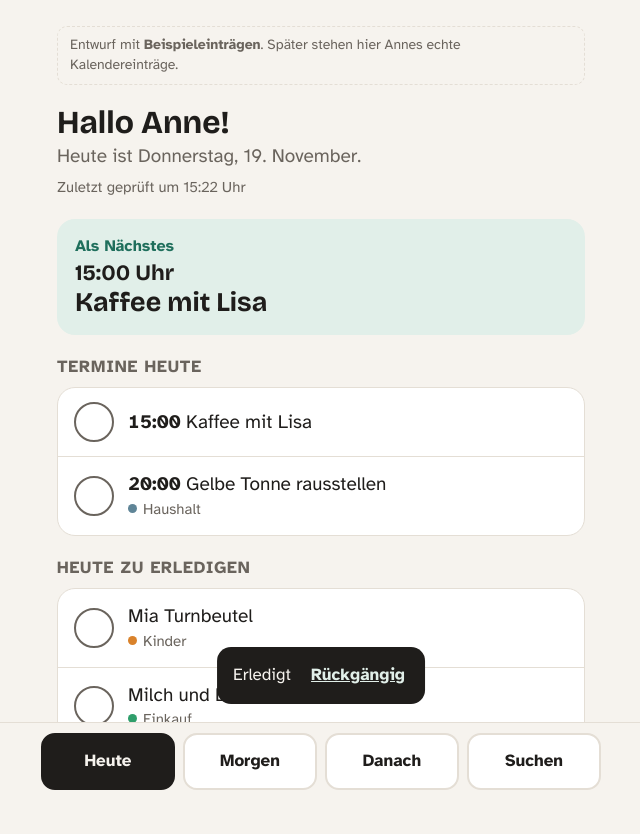
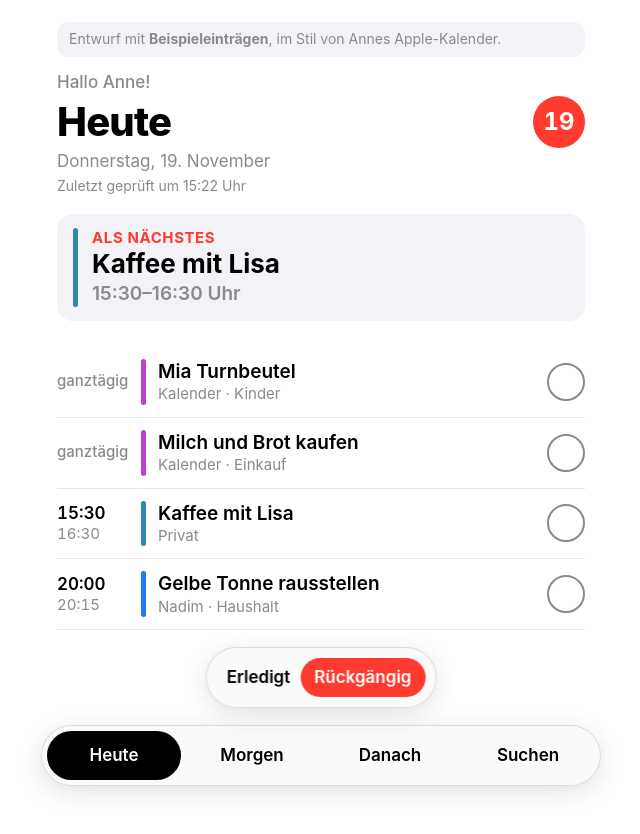
Before and after one commit to nadimalfutaih-stack/Anne-App, a plain HTML site: page prototyp/index.html in a window 1280 px wide. Shown: the whole page, without its empty margins (319-959 px from the left). After the commit the page ends 800 px from the top, so only its background shows below. Drawn offline with nearby package versions, Linux system fonts and the light colour scheme.

Commit message:
Restyle "Mein Tag" to match the Apple Calendar look
System font, large bold title with red day circle, calendar colours
as row stripes, time column on the left, pill-shaped bottom bar.

Co-Authored-By: Claude Opus 5.5 <noreply@anthropic.com>
Claude-Session: https://claude.ai/code/session_01Rih5LHBsjvco9ywJgwbtCb

```diff
--- a/prototyp/index.html
+++ b/prototyp/index.html
@@ -1,64 +1,74 @@
 <title>Mein Tag</title>
 <meta name="claude:viewport-fit-sides" content="cover">
-<link rel="stylesheet" href="https://fonts.googleapis.com/css2?family=Atkinson+Hyperlegible:wght@400;700&family=Bricolage+Grotesque:opsz,wght@12..96,700&display=swap">
 <style>
-/* Layout: ein Zettel. Oben "Als Nächstes", darunter der Tag, unten vier große Tasten. Große Schrift, ausgeschriebene Wörter. */
+/* Layout: wie Annes Apple-Kalender – großer fetter Titel mit rotem Tageskreis, Liste mit Uhrzeit links und Kalenderfarbe als Streifen, Pillen-Knöpfe unten. Nur größer. */
 :root{
-  --bg:#f6f3ee; --paper:#ffffff; --fg:#1f1d1b; --muted:#6a645d; --line:#e4ded5;
-  --accent:#1f6f5c; --accent-soft:#e1efe9; --warn:#a8461f; --warn-soft:#f7e6dd;
-  --display:"Bricolage Grotesque", "Segoe UI", system-ui, sans-serif;
-  --body:"Atkinson Hyperlegible", system-ui, -apple-system, sans-serif;
+  --bg:#ffffff; --fg:#000000; --muted:#8a8a8e; --line:#e5e5ea; --fill:#f2f2f7;
+  --red:#ff3b30; --glass:rgba(249,249,251,.82); --glass-line:rgba(0,0,0,.12);
+  --cal-kalender:#c03fd0; --cal-privat:#2c8bab; --cal-arbeit:#e0782a; --cal-nadim:#1f7cf0;
+  --font:-apple-system, BlinkMacSystemFont, "SF Pro Text", "Helvetica Neue", "Segoe UI", system-ui, sans-serif;
+  --font-display:-apple-system, BlinkMacSystemFont, "SF Pro Display", "Helvetica Neue", "Segoe UI", system-ui, sans-serif;
 }
 @media (prefers-color-scheme: dark){:root:not([data-theme="light"]){
-  --bg:#171614; --paper:#22201d; --fg:#f2eee8; --muted:#b1a99f; --line:#38342f;
-  --accent:#6fc7ad; --accent-soft:#1d3530; --warn:#f2a07c; --warn-soft:#3b261c; color-scheme:dark}}
+  --bg:#000000; --fg:#ffffff; --muted:#98989f; --line:#2c2c2e; --fill:#1c1c1e;
+  --red:#ff453a; --glass:rgba(30,30,32,.8); --glass-line:rgba(255,255,255,.14);
+  --cal-kalender:#d86ae6; --cal-privat:#4fb0d0; --cal-arbeit:#f0954d; --cal-nadim:#4a9bff; color-scheme:dark}}
 :root[data-theme="dark"]{
-  --bg:#171614; --paper:#22201d; --fg:#f2eee8; --muted:#b1a99f; --line:#38342f;
-  --accent:#6fc7ad; --accent-soft:#1d3530; --warn:#f2a07c; --warn-soft:#3b261c; color-scheme:dark}
+  --bg:#000000; --fg:#ffffff; --muted:#98989f; --line:#2c2c2e; --fill:#1c1c1e;
+  --red:#ff453a; --glass:rgba(30,30,32,.8); --glass-line:rgba(255,255,255,.14);
+  --cal-kalender:#d86ae6; --cal-privat:#4fb0d0; --cal-arbeit:#f0954d; --cal-nadim:#4a9bff; color-scheme:dark}
 *{box-sizing:border-box}
-body{background:var(--bg);color:var(--fg);font-family:var(--body);font-size:19px;line-height:1.45}
-.wrap{max-width:560px;margin:0 auto;padding-block:18px 150px;padding-left:max(16px,env(safe-area-inset-left,0px));padding-right:max(16px,env(safe-area-inset-right,0px));display:grid;gap:20px}
-.demo{font-size:14px;color:var(--muted);border:1px dashed var(--line);border-radius:10px;padding:8px 12px}
-h1{font-family:var(--display);font-size:32px;line-height:1.15;margin:0;text-wrap:balance}
-.date{margin:2px 0 0;color:var(--muted)}
-.checked{font-size:15px;color:var(--muted);margin-top:6px}
-.next{background:var(--accent-soft);border-radius:18px;padding:16px 18px}
-.next .lbl{font-size:16px;font-weight:700;color:var(--accent)}
-.next .what{font-family:var(--display);font-size:27px;line-height:1.2;margin-top:2px}
-.next .time{font-size:22px;font-weight:700}
-h2{font-size:17px;font-weight:700;letter-spacing:.05em;text-transform:uppercase;color:var(--muted);margin:0 0 8px}
-.list{list-style:none;margin:0;padding:0;background:var(--paper);border:1px solid var(--line);border-radius:18px}
-.row{display:grid;grid-template-columns:auto 1fr;gap:14px;align-items:center;padding:14px 16px;border-top:1px solid var(--line)}
-.row:first-child{border-top:0}
-.row .tm{font-weight:700;font-variant-numeric:tabular-nums;min-width:58px}
-.row .t{min-width:0;overflow-wrap:anywhere}
-.hint{display:block;font-size:15px;color:var(--muted)}
-.hint i{display:inline-block;width:9px;height:9px;border-radius:50%;margin-right:6px;vertical-align:1px}
-.tick{width:40px;height:40px;border-radius:50%;border:2.5px solid var(--muted);background:transparent;cursor:pointer;display:grid;place-items:center;font-size:22px;color:var(--paper);padding:0}
-.done .tick{background:var(--accent);border-color:var(--accent)}
+body{background:var(--bg);color:var(--fg);font-family:var(--font);font-size:19px;line-height:1.35;-webkit-font-smoothing:antialiased}
+.wrap{max-width:560px;margin:0 auto;padding-block:14px 150px;padding-left:max(16px,env(safe-area-inset-left,0px));padding-right:max(16px,env(safe-area-inset-right,0px))}
+.demo{font-size:14px;color:var(--muted);background:var(--fill);border-radius:12px;padding:8px 12px;margin-bottom:14px}
+.greet{font-size:17px;color:var(--muted);font-weight:500}
+.titlebar{display:flex;align-items:center;justify-content:space-between;gap:12px;margin-top:2px}
+h1{font-family:var(--font-display);font-weight:800;font-size:40px;letter-spacing:-.02em;line-height:1.1;margin:0}
+.daycircle{flex:none;width:52px;height:52px;border-radius:50%;background:var(--red);color:#fff;display:grid;place-items:center;font-family:var(--font-display);font-weight:700;font-size:24px;font-variant-numeric:tabular-nums}
+.daycircle.off{background:transparent;color:var(--fg);border:2px solid var(--line)}
+.sub{font-size:17px;color:var(--muted);margin-top:2px}
+.checked{font-size:14px;color:var(--muted);margin-top:4px}
+.next{margin-top:18px;border-radius:16px;padding:14px 16px;background:var(--fill);display:grid;grid-template-columns:5px 1fr;gap:14px}
+.next .bar{border-radius:3px;background:var(--c)}
+.next .lbl{font-size:15px;font-weight:700;color:var(--red);text-transform:uppercase;letter-spacing:.04em}
+.next .what{font-family:var(--font-display);font-size:26px;font-weight:700;line-height:1.2}
+.next .tm{font-size:19px;color:var(--muted);font-weight:600;margin-top:2px}
+.sect{margin-top:26px}
+.sect h2{font-size:15px;font-weight:600;color:var(--muted);text-transform:uppercase;letter-spacing:.04em;margin:0;padding-bottom:6px;border-bottom:1px solid var(--line)}
+.sect h2.day{font-size:20px;color:var(--fg);text-transform:none;letter-spacing:0;font-weight:700}
+.list{list-style:none;margin:0;padding:0}
+.row{display:grid;grid-template-columns:72px 5px 1fr auto;gap:12px;align-items:center;padding:12px 0;border-bottom:1px solid var(--line);min-height:64px}
+.time{font-variant-numeric:tabular-nums;font-size:17px;font-weight:600;line-height:1.25}
+.time small{display:block;font-size:15px;font-weight:400;color:var(--muted)}
+.time.allday{font-size:15px;font-weight:500;color:var(--muted)}
+.bar{align-self:stretch;border-radius:3px;background:var(--c)}
+.t{min-width:0;overflow-wrap:anywhere;font-weight:600}
+.cal{display:block;font-size:15px;font-weight:400;color:var(--muted)}
+.tick{width:38px;height:38px;border-radius:50%;border:2px solid var(--muted);background:transparent;cursor:pointer;display:grid;place-items:center;font-size:20px;font-weight:700;color:#fff;padding:0}
+.done .tick{background:var(--red);border-color:var(--red)}
 .done .t{color:var(--muted);text-decoration:line-through}
-.empty{background:var(--paper);border:1px solid var(--line);border-radius:18px;padding:16px}
+.done .bar{opacity:.35}
+.empty{padding:16px 0;color:var(--fg);border-bottom:1px solid var(--line)}
 .empty small{display:block;color:var(--muted);font-size:16px;margin-top:4px}
-.later .row{color:var(--muted)}
-.search{width:100%;font:inherit;padding:14px 16px;border-radius:14px;border:2px solid var(--line);background:var(--paper);color:var(--fg)}
-nav{position:fixed;left:0;right:0;bottom:0;background:var(--bg);border-top:1px solid var(--line);padding:10px max(16px,env(safe-area-inset-right,0px)) calc(10px + env(safe-area-inset-bottom,0px)) max(16px,env(safe-area-inset-left,0px))}
-nav div{max-width:560px;margin:0 auto;display:grid;grid-template-columns:repeat(4,1fr);gap:8px}
-nav button{font:inherit;font-size:17px;font-weight:700;padding:14px 4px;border-radius:14px;border:2px solid var(--line);background:var(--paper);color:var(--fg);cursor:pointer}
-nav button[aria-pressed="true"]{background:var(--fg);color:var(--bg);border-color:var(--fg)}
-button:focus-visible,.search:focus-visible{outline:3px solid var(--accent);outline-offset:2px}
-.toast{position:fixed;left:50%;transform:translateX(-50%);bottom:calc(96px + env(safe-area-inset-bottom,0px));background:var(--fg);color:var(--bg);border-radius:14px;padding:12px 16px;display:flex;gap:16px;align-items:center;font-size:17px;max-width:calc(100% - 32px)}
-.toast button{font:inherit;font-weight:700;background:none;border:0;color:var(--accent-soft);text-decoration:underline;cursor:pointer;padding:4px}
-.cheer{color:var(--accent);font-weight:700}
+.cheer{color:var(--red);font-weight:600;font-size:17px;margin:10px 0 0}
+.search{width:100%;font:inherit;padding:12px 16px;border-radius:12px;border:0;background:var(--fill);color:var(--fg);margin-top:18px}
+nav{position:fixed;left:0;right:0;bottom:0;padding:10px max(16px,env(safe-area-inset-right,0px)) calc(14px + env(safe-area-inset-bottom,0px)) max(16px,env(safe-area-inset-left,0px));pointer-events:none}
+nav div{pointer-events:auto;max-width:560px;margin:0 auto;display:grid;grid-template-columns:repeat(4,1fr);gap:4px;padding:5px;border-radius:999px;background:var(--glass);border:1px solid var(--glass-line);-webkit-backdrop-filter:blur(18px) saturate(1.6);backdrop-filter:blur(18px) saturate(1.6);box-shadow:0 6px 24px rgba(0,0,0,.12)}
+nav button{font:inherit;font-size:17px;font-weight:600;padding:13px 2px;border-radius:999px;border:0;background:transparent;color:var(--fg);cursor:pointer}
+nav button[aria-pressed="true"]{background:var(--fg);color:var(--bg)}
+button:focus-visible,.search:focus-visible{outline:3px solid var(--red);outline-offset:2px}
+.toast{position:fixed;left:50%;transform:translateX(-50%);bottom:calc(92px + env(safe-area-inset-bottom,0px));background:var(--glass);border:1px solid var(--glass-line);-webkit-backdrop-filter:blur(18px);backdrop-filter:blur(18px);border-radius:999px;padding:10px 10px 10px 20px;display:flex;gap:10px;align-items:center;font-size:17px;font-weight:600;max-width:calc(100% - 32px);box-shadow:0 6px 24px rgba(0,0,0,.12)}
+.toast button{font:inherit;font-weight:600;background:var(--red);color:#fff;border:0;border-radius:999px;padding:8px 14px;cursor:pointer}
+@media (max-width:380px){.row{grid-template-columns:62px 5px 1fr auto;gap:10px}h1{font-size:34px}}
 @media (prefers-reduced-motion:no-preference){.row{transition:opacity .25s}}
 </style>
 
 <div class="wrap">
-  <div class="demo">Entwurf mit <b>Beispieleinträgen</b>. Später stehen hier Annes echte Kalendereinträge.</div>
-  <header>
-    <h1 id="hello">Guten Morgen, Anne!</h1>
-    <p class="date" id="date"></p>
-    <div class="checked" id="checked"></div>
-  </header>
+  <div class="demo">Entwurf mit <b>Beispieleinträgen</b>, im Stil von Annes Apple-Kalender.</div>
+  <div class="greet" id="hello">Guten Morgen, Anne!</div>
+  <div class="titlebar"><h1 id="title">Heute</h1><div class="daycircle" id="circle" aria-hidden="true"></div></div>
+  <div class="sub" id="sub"></div>
+  <div class="checked" id="checked"></div>
   <main id="view"></main>
 </div>
 
@@ -71,46 +81,43 @@ button:focus-visible,.search:focus-visible{outline:3px solid var(--accent);outli
 <div class="toast" id="toast" hidden role="status"><span id="toastText">Erledigt</span><button id="undo">Rückgängig</button></div>
 
 <script>
-// Kleine Hinweise: zuerst persönliche Regeln (Namen der Kinder), dann wenige eindeutige Wörter. Unklares bekommt keinen Hinweis.
+// Annes Kalender mit ihren Farben (aus ihrer Kalenderliste)
+const CALS = { kalender:{name:"Kalender",v:"--cal-kalender"}, privat:{name:"Privat",v:"--cal-privat"}, arbeit:{name:"Arbeit",v:"--cal-arbeit"}, nadim:{name:"Nadim",v:"--cal-nadim"} };
+// Kleine Hinweise neben dem Kalendernamen. Unklares bekommt keinen Hinweis.
 const HINTS = [
-  {name:"Kinder",    color:"#d9822b", words:["mia","kita","schule","turnbeutel","elternabend","schwimmkurs","wechselkleidung"]},
-  {name:"Arzt",      color:"#c0392b", words:["arzt","kinderarzt","zahnarzt","u-untersuchung","impfung"]},
-  {name:"Einkauf",   color:"#2f9e6b", words:["kaufen","milch","brot","windeln","rewe","besorgen"]},
-  {name:"Unterlagen",color:"#7d5bbf", words:["unterlagen","steuer","versicherung","kündigen","formular","antrag"]},
-  {name:"Geburtstag",color:"#c2407e", words:["geburtstag","geschenk"]},
-  {name:"Haushalt",  color:"#5f8597", words:["tonne","handwerker","heizung","wäsche"]},
+  {name:"Kinder",    words:["mia","kita","schule","turnbeutel","elternabend","schwimmkurs","wechselkleidung"]},
+  {name:"Arzt",      words:["arzt","kinderarzt","zahnarzt","u-untersuchung","impfung"]},
+  {name:"Einkauf",   words:["kaufen","milch","brot","windeln","rewe","besorgen"]},
+  {name:"Unterlagen",words:["unterlagen","steuer","versicherung","kündigen","formular","antrag"]},
+  {name:"Geburtstag",words:["geburtstag","geschenk"]},
+  {name:"Haushalt",  words:["tonne","handwerker","heizung","wäsche"]},
 ];
-// d = Tage ab heute, time = Uhrzeit (ohne = ganztägig)
+// d = Tage ab heute; ohne time = ganztägig
 const EXAMPLES = [
-  {t:"Kinderarzt mit Mia", d:0, time:"10:30"},
-  {t:"Mia Turnbeutel", d:0},
-  {t:"Milch und Brot kaufen", d:0},
-  {t:"Kaffee mit Lisa", d:0, time:"15:00"},
-  {t:"Gelbe Tonne rausstellen", d:0, time:"20:00"},
-  {t:"Elternabend Kita", d:1, time:"19:30"},
-  {t:"Oma", d:1},
-  {t:"Unterlagen", d:1},
-  {t:"Geschenk für Omas Geburtstag besorgen", d:3},
-  {t:"Steuerunterlagen an Steuerberater", d:4},
-  {t:"Zahnarzt Kontrolle", d:6, time:"08:40"},
-  {t:"Handwerker Heizung", d:9, time:"08:00"},
+  {t:"Kinderarzt mit Mia", d:0, time:"10:30", end:"11:15", cal:"kalender"},
+  {t:"Mia Turnbeutel", d:0, cal:"kalender"},
+  {t:"Milch und Brot kaufen", d:0, cal:"kalender"},
+  {t:"Teammeeting", d:0, time:"13:00", end:"14:00", cal:"arbeit"},
+  {t:"Kaffee mit Lisa", d:0, time:"15:30", end:"16:30", cal:"privat"},
+  {t:"Gelbe Tonne rausstellen", d:0, time:"20:00", end:"20:15", cal:"nadim"},
+  {t:"Elternabend Kita", d:1, time:"19:30", end:"21:00", cal:"kalender"},
+  {t:"Oma", d:1, cal:"privat"},
+  {t:"Unterlagen", d:1, cal:"kalender"},
+  {t:"Geschenk für Omas Geburtstag besorgen", d:3, cal:"kalender"},
+  {t:"Steuerunterlagen an Steuerberater", d:4, cal:"nadim"},
+  {t:"Zahnarzt Kontrolle", d:6, time:"08:40", end:"09:10", cal:"kalender"},
+  {t:"Handwerker Heizung", d:9, time:"08:00", end:"10:00", cal:"nadim"},
 ];
 
 const today = new Date(); today.setHours(0,0,0,0);
 const now = new Date();
-const fmtDay = new Intl.DateTimeFormat("de-DE",{weekday:"long",day:"numeric",month:"long"});
-const fmtShort = new Intl.DateTimeFormat("de-DE",{weekday:"long",day:"numeric",month:"long"});
+const fmtWd = new Intl.DateTimeFormat("de-DE",{weekday:"long",day:"numeric",month:"long"});
 const dateOf = d => { const x = new Date(today); x.setDate(x.getDate()+d); return x; };
-
 const h = now.getHours();
 document.getElementById("hello").textContent = h < 11 ? "Guten Morgen, Anne!" : h < 18 ? "Hallo Anne!" : "Guten Abend, Anne!";
-document.getElementById("date").textContent = "Heute ist " + fmtDay.format(today) + ".";
 document.getElementById("checked").textContent = "Zuletzt geprüft um " + now.toLocaleTimeString("de-DE",{hour:"2-digit",minute:"2-digit"}) + " Uhr";
 
-function hintFor(title){
-  const low = title.toLowerCase();
-  return HINTS.find(c => c.words.some(w => low.includes(w))) || null;
-}
+const hintFor = t => { const l = t.toLowerCase(); const f = HINTS.find(c=>c.words.some(w=>l.includes(w))); return f ? f.name : ""; };
 const items = EXAMPLES.map((e,i)=>({...e, id:"e"+i, hint:hintFor(e.t)}));
 
 let done = new Set();
@@ -121,74 +128,84 @@ let view = "heute", q = "", lastDone = null, toastTimer = null;
 const esc = s => s.replace(/[&<>"]/g, c=>({"&":"&amp;","<":"&lt;",">":"&gt;",'"':"&quot;"}[c]));
 const nowMin = now.getHours()*60 + now.getMinutes();
 const mins = t => { const [a,b] = t.split(":").map(Number); return a*60+b; };
+const color = i => `var(${CALS[i.cal].v})`;
 
-function row(i, withTick=true){
-  const hint = i.hint ? `<span class="hint"><i style="background:${i.hint.color}"></i>${i.hint.name}</span>` : "";
+function row(i, tick=true){
   const isDone = done.has(i.id);
-  const left = withTick
-    ? `<button class="tick" data-id="${i.id}" aria-label="${isDone?"Zurückholen":"Abhaken"}: ${esc(i.t)}">${isDone?"✓":""}</button>`
-    : `<span class="tm">${i.time || ""}</span>`;
-  const tm = withTick && i.time ? `<b class="tm">${i.time}</b> ` : "";
-  return `<li class="row${isDone?" done":""}">${left}<div class="t">${tm}${esc(i.t)}${hint}</div></li>`;
+  const time = i.time ? `<div class="time">${i.time}<small>${i.end||""}</small></div>` : `<div class="time allday">ganztägig</div>`;
+  const meta = [CALS[i.cal].name, i.hint].filter(Boolean).join(" · ");
+  const btn = tick ? `<button class="tick" data-id="${i.id}" aria-label="${isDone?"Zurückholen":"Abhaken"}: ${esc(i.t)}">${isDone?"✓":""}</button>` : "<span></span>";
+  return `<li class="row${isDone?" done":""}" style="--c:${color(i)}">${time}<span class="bar"></span><div class="t">${esc(i.t)}<span class="cal">${meta}</span></div>${btn}</li>`;
 }
-function dayBlock(d, labelTimed, labelAllDay){
+function dayList(d){
   const list = items.filter(i=>i.d===d);
-  const timed = list.filter(i=>i.time && !done.has(i.id) && (d>0 || mins(i.time) >= nowMin - 30)).sort((a,b)=>a.time.localeCompare(b.time));
-  const allDay = list.filter(i=>!i.time && !done.has(i.id));
+  const open = list.filter(i=>!done.has(i.id) && (!i.time || d>0 || mins(i.end||i.time) >= nowMin))
+    .sort((a,b)=>(a.time?1:0)-(b.time?1:0) || (a.time||"").localeCompare(b.time||""));
   const finished = list.filter(i=>done.has(i.id));
   let html = "";
-  if (!timed.length && !allDay.length){
+  if (!open.length){
     const nxt = items.filter(i=>i.d>d).sort((a,b)=>a.d-b.d)[0];
-    html += `<div class="empty">${d===0?"Heute":"Morgen"} steht nichts mehr an.${nxt?`<small>Danach: ${esc(nxt.t)}, ${fmtShort.format(dateOf(nxt.d))}</small>`:""}</div>`;
+    html += `<div class="sect"><div class="empty">${d===0?"Heute steht nichts mehr an.":"Morgen ist frei. Genieß den Tag!"}${nxt?`<small>Danach: ${esc(nxt.t)}, ${fmtWd.format(dateOf(nxt.d))}</small>`:""}</div></div>`;
+  } else {
+    html += `<div class="sect"><ul class="list">${open.map(i=>row(i)).join("")}</ul></div>`;
   }
-  if (timed.length) html += `<section><h2>${labelTimed}</h2><ul class="list">${timed.map(i=>row(i)).join("")}</ul></section>`;
-  if (allDay.length) html += `<section><h2>${labelAllDay}</h2><ul class="list">${allDay.map(i=>row(i)).join("")}</ul></section>`;
-  if (finished.length) html += `<section><h2>${d===0?"Heute erledigt":"Erledigt"}</h2><p class="cheer" style="margin:0 0 8px">${d===0?`Heute geschafft: ${finished.length} ${finished.length===1?"Ding":"Dinge"}`:""}</p><ul class="list">${finished.map(i=>row(i)).join("")}</ul></section>`;
+  if (finished.length) html += `<div class="sect"><h2>${d===0?"Heute erledigt":"Erledigt"}</h2>${d===0?`<p class="cheer">Heute geschafft: ${finished.length} ${finished.length===1?"Ding":"Dinge"}</p>`:""}<ul class="list">${finished.map(i=>row(i)).join("")}</ul></div>`;
   return html;
+}
+function setHeader(title, d){
+  document.getElementById("title").textContent = title;
+  const c = document.getElementById("circle");
+  if (d === null){ c.hidden = true; document.getElementById("sub").textContent = ""; return; }
+  c.hidden = false; c.textContent = dateOf(d).getDate(); c.classList.toggle("off", d!==0);
+  document.getElementById("sub").textContent = fmtWd.format(dateOf(d));
 }
 function render(){
   const v = document.getElementById("view");
   let html = "";
   if (view==="heute"){
-    const next = items.filter(i=>i.d===0 && i.time && !done.has(i.id) && mins(i.time) >= nowMin - 30).sort((a,b)=>a.time.localeCompare(b.time))[0];
-    if (next) html += `<div class="next"><div class="lbl">Als Nächstes</div><div class="what"><span class="time">${next.time} Uhr</span><br>${esc(next.t)}</div></div>`;
-    html += dayBlock(0, "Termine heute", "Heute zu erledigen");
+    setHeader("Heute", 0);
+    const next = items.filter(i=>i.d===0 && i.time && !done.has(i.id) && mins(i.end||i.time) >= nowMin).sort((a,b)=>a.time.localeCompare(b.time))[0];
+    if (next) html += `<div class="next" style="--c:${color(next)}"><span class="bar"></span><div><div class="lbl">Als Nächstes</div><div class="what">${esc(next.t)}</div><div class="tm">${next.time}–${next.end} Uhr</div></div></div>`;
+    html += dayList(0);
   } else if (view==="morgen"){
-    html += `<h1 style="font-size:26px">Morgen, ${fmtShort.format(dateOf(1))}</h1>` + dayBlock(1, "Termine", "Zu erledigen");
+    setHeader("Morgen", 1); html += dayList(1);
   } else if (view==="danach"){
-    const later = items.filter(i=>i.d>1).sort((a,b)=>a.d-b.d || (a.time||"99").localeCompare(b.time||"99"));
-    const byDay = {};
-    later.forEach(i=>{ (byDay[i.d] ||= []).push(i); });
-    html += Object.entries(byDay).map(([d,l])=>`<section class="later"><h2>${fmtShort.format(dateOf(+d))}</h2><ul class="list">${l.map(i=>row(i,false)).join("")}</ul></section>`).join("") || `<div class="empty">Danach steht noch nichts im Kalender.</div>`;
+    setHeader("Danach", null);
+    const later = items.filter(i=>i.d>1).sort((a,b)=>a.d-b.d || (a.time?1:0)-(b.time?1:0) || (a.time||"").localeCompare(b.time||""));
+    const byDay = {}; later.forEach(i=>{ (byDay[i.d] ||= []).push(i); });
+    html += Object.entries(byDay).map(([d,l])=>`<div class="sect"><h2 class="day">${fmtWd.format(dateOf(+d))}</h2><ul class="list">${l.map(i=>row(i,false)).join("")}</ul></div>`).join("")
+      || `<div class="sect"><div class="empty">Danach steht noch nichts im Kalender.</div></div>`;
   } else {
+    setHeader("Suchen", null);
     html += `<input id="q" class="search" type="search" placeholder="Was suchst du? z. B. Turnbeutel" aria-label="Im Kalender suchen" value="${esc(q)}">`;
     if (q){
-      const hits = items.filter(i=>i.t.toLowerCase().includes(q) || (i.hint && i.hint.name.toLowerCase().includes(q))).sort((a,b)=>a.d-b.d);
+      const hits = items.filter(i=>i.t.toLowerCase().includes(q) || i.hint.toLowerCase().includes(q)).sort((a,b)=>a.d-b.d);
       html += hits.length
-        ? `<ul class="list" style="margin-top:14px">${hits.map(i=>`<li class="row"><span class="tm">${i.time||""}</span><div class="t">${esc(i.t)}<span class="hint">${i.d===0?"Heute":i.d===1?"Morgen":fmtShort.format(dateOf(i.d))}</span></div></li>`).join("")}</ul>`
-        : `<div class="empty" style="margin-top:14px">Dazu habe ich nichts gefunden.<small>Versuch ein anderes Wort.</small></div>`;
+        ? `<div class="sect"><ul class="list">${hits.map(i=>{ const r = row(i,false); const when = i.d===0?"Heute":i.d===1?"Morgen":fmtWd.format(dateOf(i.d)); return r.replace('<span class="cal">', `<span class="cal">${when} · `); }).join("")}</ul></div>`
+        : `<div class="sect"><div class="empty">Dazu habe ich nichts gefunden.<small>Versuch ein anderes Wort.</small></div></div>`;
     }
   }
-  v.innerHTML = `<div style="display:grid;gap:20px">${html}</div>`;
-  if (view==="suchen"){ const inp = document.getElementById("q"); inp.addEventListener("input", e=>{ q = e.target.value.trim().toLowerCase(); render(); const n=document.getElementById("q"); n.focus(); n.setSelectionRange(n.value.length,n.value.length); }); }
+  v.innerHTML = html;
+  if (view==="suchen"){
+    document.getElementById("q").addEventListener("input", e=>{ q = e.target.value.trim().toLowerCase(); render(); const n = document.getElementById("q"); n.focus(); n.setSelectionRange(n.value.length, n.value.length); });
+  }
 }
 function pling(){
   try {
     const ctx = new (window.AudioContext||window.webkitAudioContext)();
     const o = ctx.createOscillator(), g = ctx.createGain();
-    o.frequency.value = 880; o.type = "sine";
+    o.type = "sine"; o.frequency.value = 880;
     g.gain.setValueAtTime(0.0001, ctx.currentTime);
     g.gain.exponentialRampToValueAtTime(0.15, ctx.currentTime+0.02);
     g.gain.exponentialRampToValueAtTime(0.0001, ctx.currentTime+0.35);
     o.connect(g).connect(ctx.destination); o.start(); o.stop(ctx.currentTime+0.4);
   } catch(_){}
 }
-function showToast(text, undoable){
+function toast(text, undoable){
   const t = document.getElementById("toast");
   document.getElementById("toastText").textContent = text;
   document.getElementById("undo").hidden = !undoable;
-  t.hidden = false; clearTimeout(toastTimer);
-  toastTimer = setTimeout(()=>{ t.hidden = true; }, 6000);
+  t.hidden = false; clearTimeout(toastTimer); toastTimer = setTimeout(()=>{ t.hidden = true; }, 6000);
 }
 document.addEventListener("click", ev=>{
   const nb = ev.target.closest("nav button");
@@ -196,8 +213,8 @@ document.addEventListener("click", ev=>{
   const tk = ev.target.closest(".tick");
   if (tk){
     const id = tk.dataset.id;
-    if (done.has(id)){ done.delete(id); showToast("Wieder offen", false); }
-    else { done.add(id); lastDone = id; pling(); showToast("Erledigt", true); }
+    if (done.has(id)){ done.delete(id); toast("Wieder offen", false); }
+    else { done.add(id); lastDone = id; pling(); toast("Erledigt", true); }
     save(); render(); return;
   }
   if (ev.target.id==="undo" && lastDone){ done.delete(lastDone); lastDone = null; save(); render(); document.getElementById("toast").hidden = true; }
```
